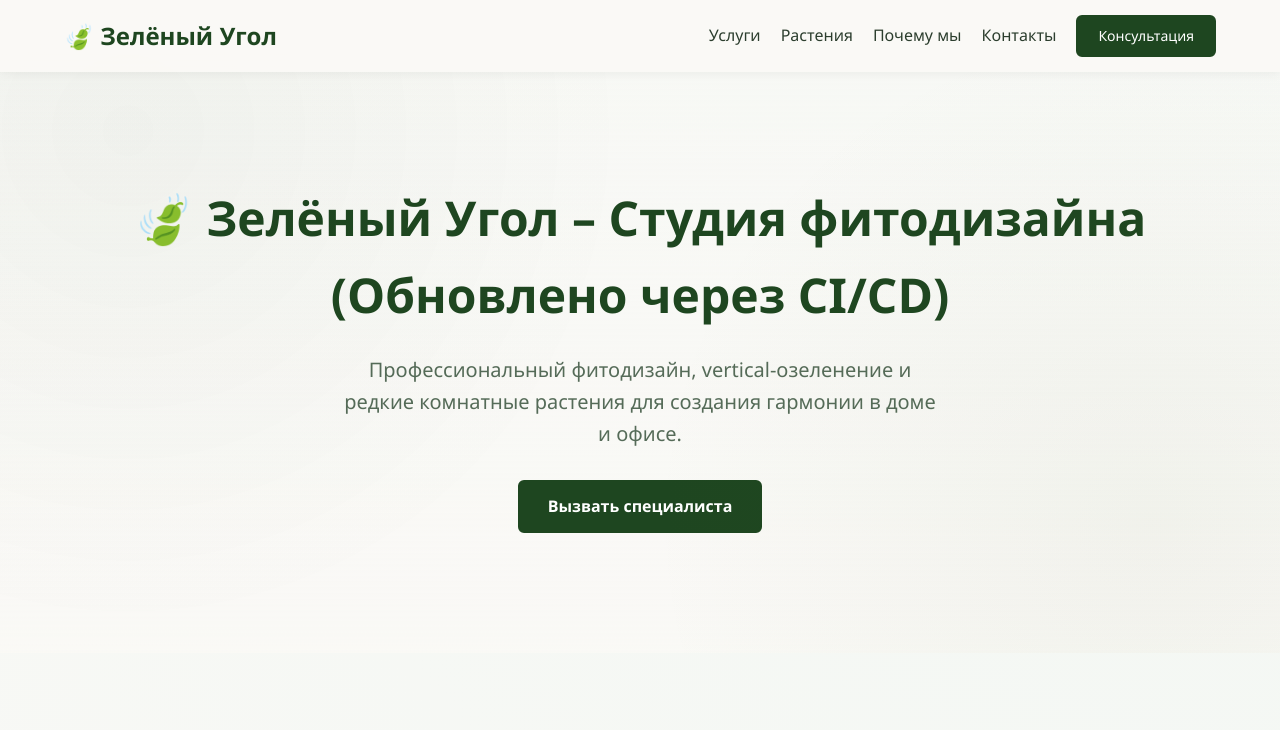
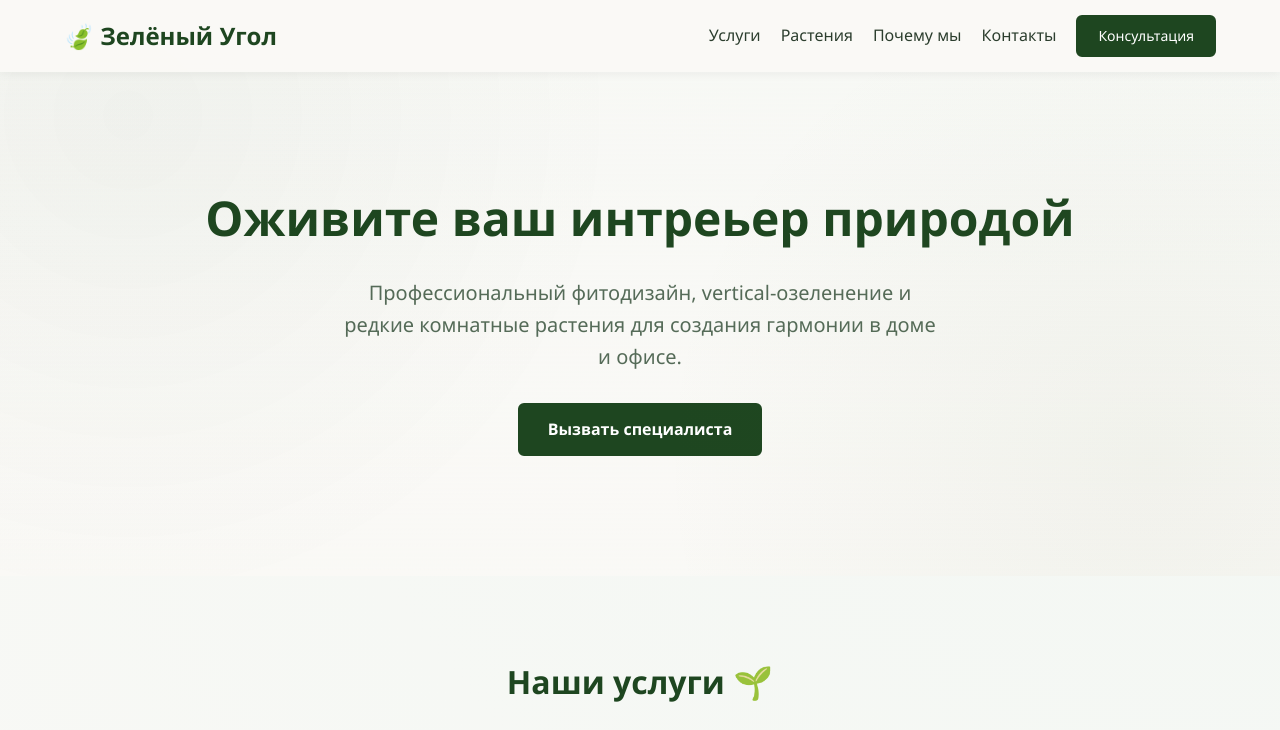
Before and after one commit to wwwvasilkovaksenia-web/zeleny-ugol-site, a plain HTML site: page index.html in a window 1280 px wide. Shown: the top 730 px of the page. Drawn offline with Linux system fonts and the light colour scheme.

Commit message:
Обратно поменяно название

```diff
--- a/index.html
+++ b/index.html
@@ -26,7 +26,7 @@
 
     <section class="hero">
         <div class="container">
-            <h1>🍃 Зелёный Угол – Студия фитодизайна (Обновлено через CI/CD)</h1>
+            <h1>Оживите ваш интреьер природой</h1>
             <p>Профессиональный фитодизайн, vertical-озеленение и редкие комнатные растения для создания гармонии в доме и офисе.</p>
             <a href="#contacts" class="btn">Вызвать специалиста</a>
         </div>
```
